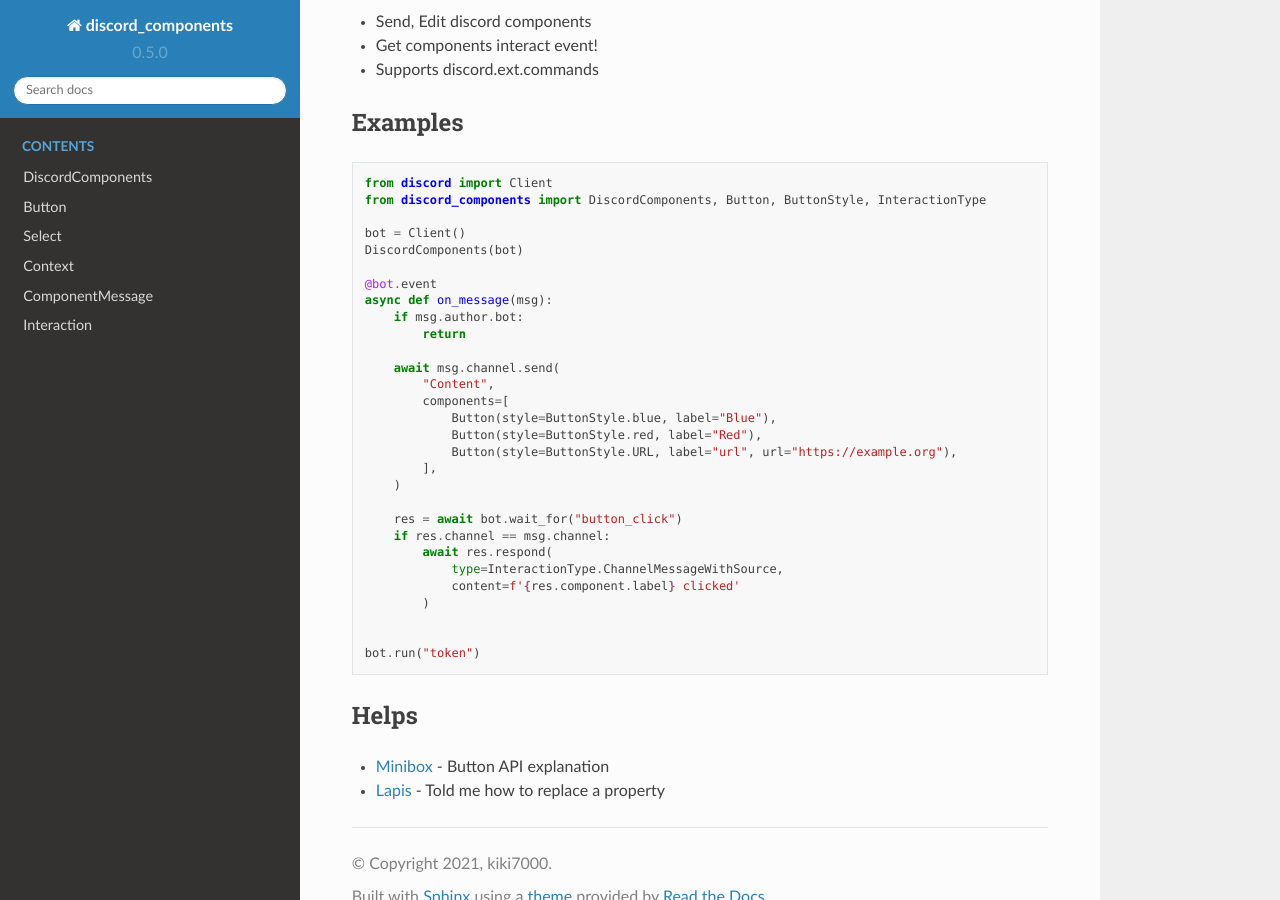
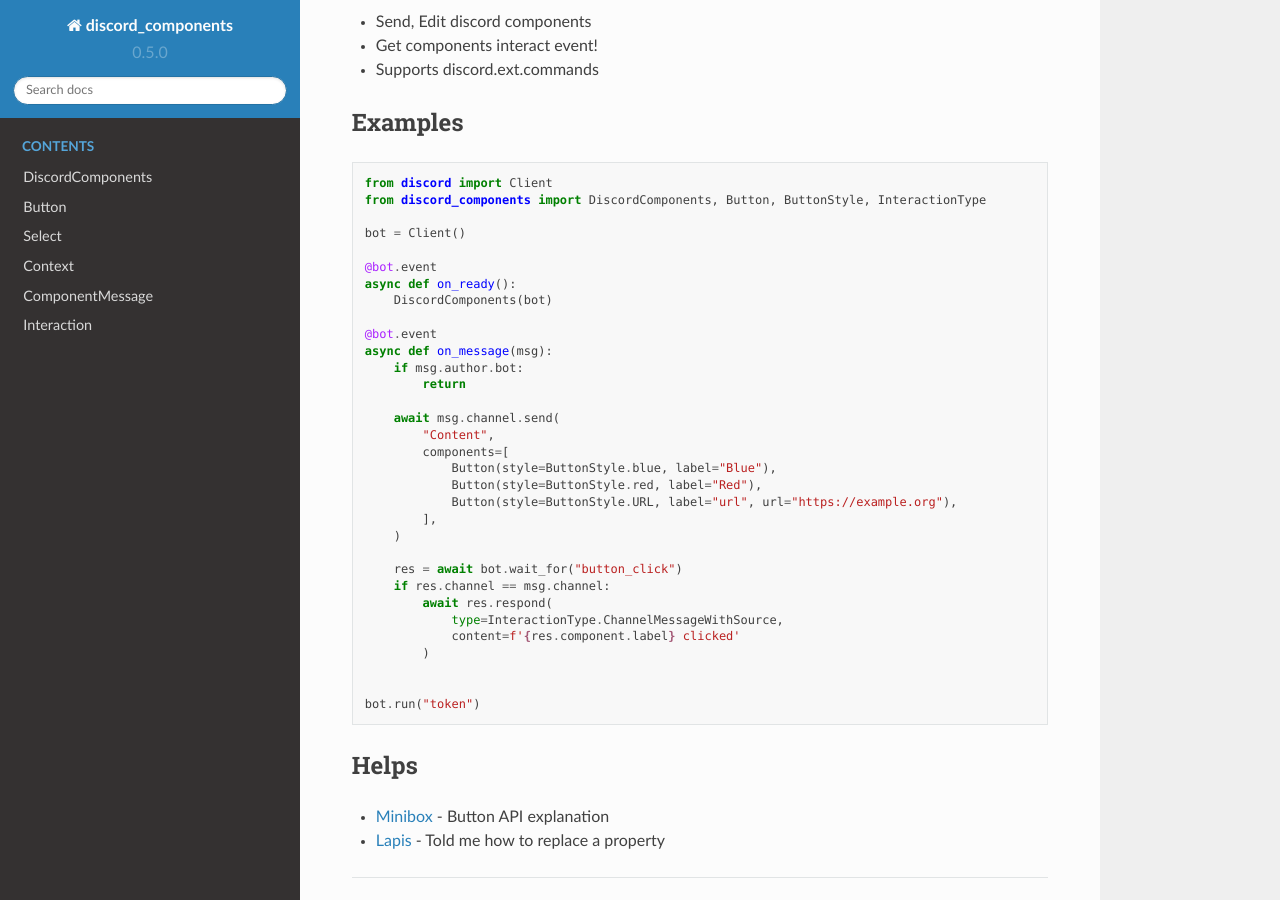
Before and after one commit to woohyunjng/discord.py-components, a Sphinx documentation site: the page built from docs/pages/index.rst, in a window 1280 px wide and 900 px high, scrolled down 430 px. Built offline with Sphinx 7.4.7 and the Read the Docs theme 2.0.0, drawn with Linux system fonts in a browser that asks for light colours.

Commit message:
feat: edit example

```diff
--- a/docs/pages/index.rst
+++ b/docs/pages/index.rst
@@ -28,7 +28,10 @@
     from discord_components import DiscordComponents, Button, ButtonStyle, InteractionType
 
     bot = Client()
-    DiscordComponents(bot)
+
+    @bot.event
+    async def on_ready():
+        DiscordComponents(bot)
 
     @bot.event
     async def on_message(msg):
```
Also changed, not shown: README.md (+4 -1 lines).
